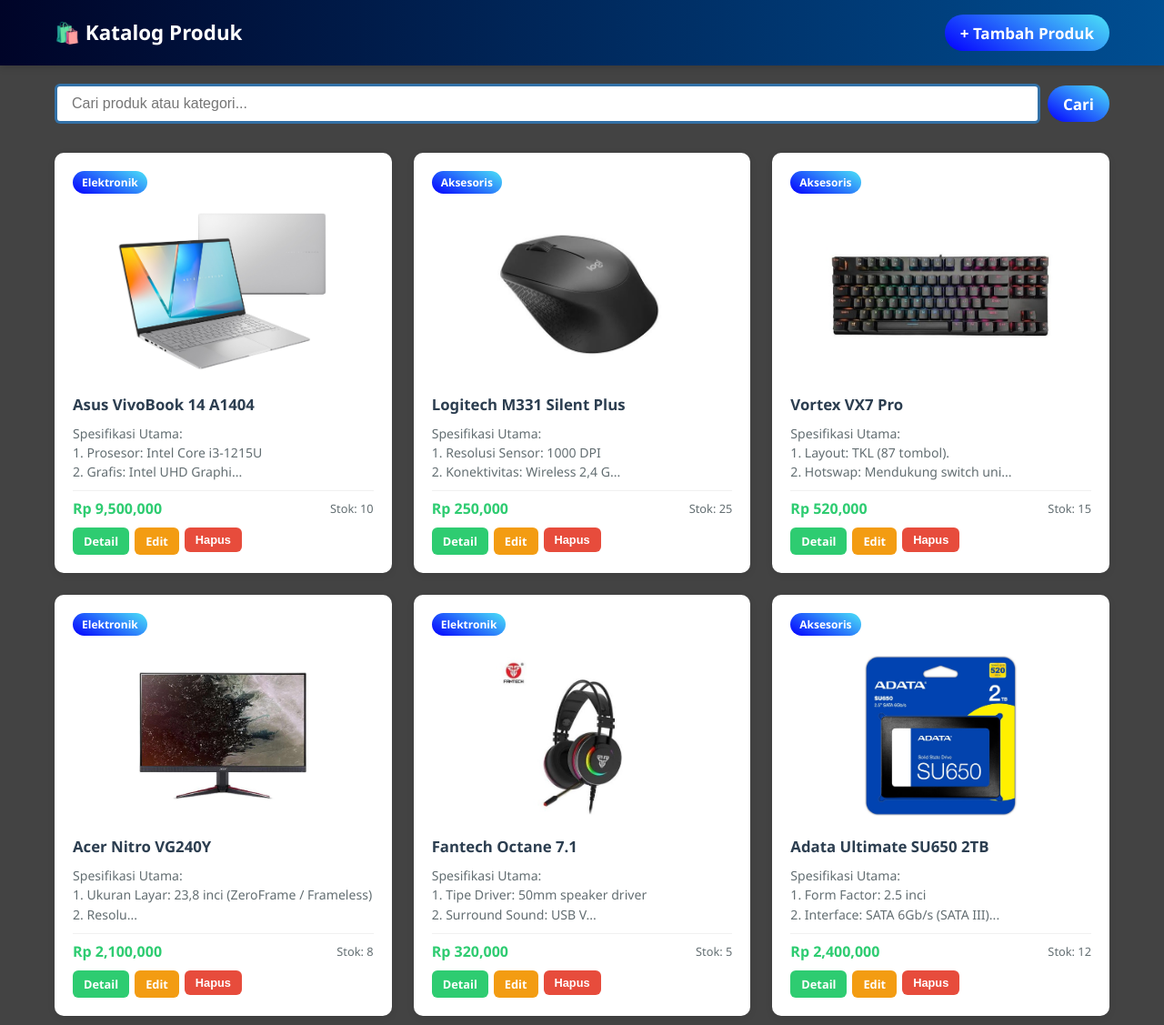
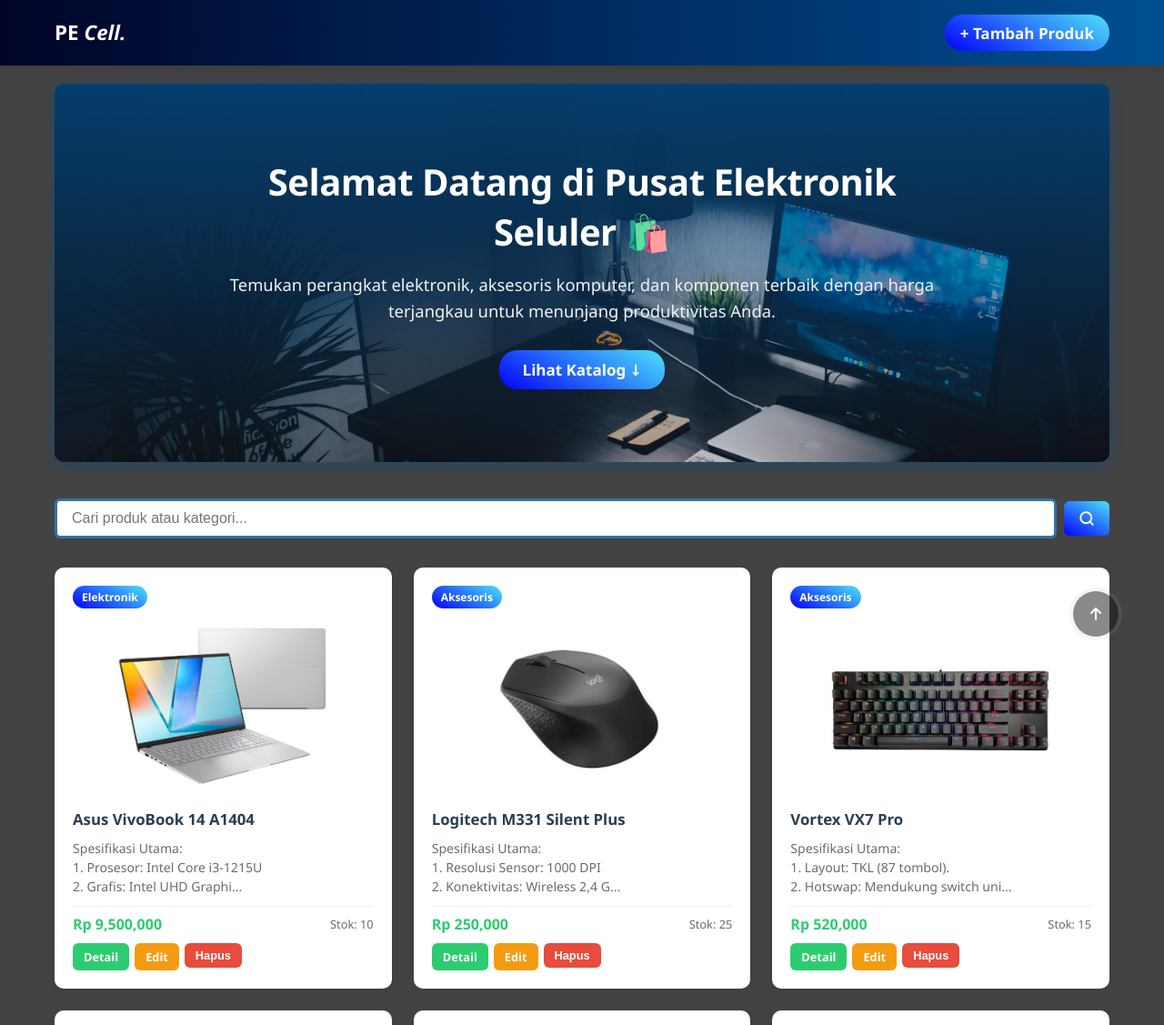
Before and after one commit to FirzaYudistira24/THT_SE, a Flask app: page / in a window 1280 px wide. Shown: the top 1127 px of the page at 91% size. Run offline with Flask 3, Linux system fonts and the light colour scheme; data comes from the database, SQL or seed files in the repository.

Commit message:
Perbaikan: Header hero dan tombol search

```diff
--- a/Mini Project/Templates/index.html
+++ b/Mini Project/Templates/index.html
@@ -3,14 +3,15 @@
 <head>
     <meta charset="UTF-8">
     <meta name="viewport" content="width=device-width, initial-scale=1.0">
-    <title>Katalog Produk</title>
+    <title>PE Cell</title>
     <link rel="stylesheet" href="{{ url_for('static', filename='css/style.css') }}">
 </head>
 <body>
 
     <nav class="navbar">
         <div class="container">
-            <h1 class="logo">🛍️ Katalog Produk</h1>
+            <h1 class="logo"><span class="logo-pe">PE</span>
+                <em><span class="logo-cell">Cell.</span></em></h1>
             <a href="{{ url_for('tambah') }}" class="btn btn-primary">+ Tambah Produk</a>
         </div>
     </nav>
@@ -26,17 +27,33 @@
             {% endif %}
         {% endwith %}
 
+        <header class="hero-section">
+            <div class="hero-content">
+                <h1>Selamat Datang di Pusat Elektronik Seluler 🛍️</h1>
+                <p>Temukan perangkat elektronik, aksesoris komputer, dan komponen terbaik dengan harga terjangkau untuk menunjang produktivitas Anda.</p>
+                <!-- Tombol shortcut untuk langsung scroll ke bawah -->
+                <a href="#katalog" class="btn btn-hero">Lihat Katalog ↓</a>
+            </div>
+        </header>
+
         <!-- Search Bar -->
-        <div class="search-section">
+        <div id="katalog" class="search-section">
             <form method="GET" action="/">
                 <div class="search-bar">
                     <input
                         type="text"
                         name="search"
                         placeholder="Cari produk atau kategori..."
-                        value="{{ search }}"
-                    >
-                    <button type="submit" class="btn btn-primary">Cari</button>
+                        value="{{ search }}" >
+
+                    <!--Tombol Search -->
+                    <button type="submit" class="btn btn-search-icon">
+                        <!-- SVG Ikon Search dari Feather Icons -->
+                        <svg xmlns="http://w3.org" width="18" height="18" viewBox="0 0 24 24" fill="none" stroke="currentColor" stroke-width="2.5" stroke-linecap="round" stroke-linejoin="round" class="feather feather-search">
+                            <circle cx="11" cy="11" r="8"></circle>
+                            <line x1="21" y1="21" x2="16.65" y2="16.65"></line>
+                        </svg>
+                    </button>
                     {% if search %}
                         <a href="/" class="btn btn-secondary">Reset</a>
                     {% endif %}
@@ -97,6 +114,14 @@
 
     </main>
 
+    <!-- Tombol back to top -->
+    <button id="backToTop" class="button">
+        <svg class="svgIcon" viewBox="0 0 384 512">
+            <path d="M214.6 41.4c-12.5-12.5-32.8-12.5-45.3 0l-160 160c-12.5 12.5-12.5 32.8 0 45.3s32.8 12.5 45.3 0L160 141.2V448c0 17.7 14.3 32 32 32s32-14.3 32-32V141.2L329.4 246.6c12.5 12.5 32.8 12.5 45.3 0s12.5-32.8 0-45.3l-160-160z"></path>
+        </svg>
+    </button>
+    <script src="{{ url_for('static', filename='js/main.js') }}"></script>
+
     <footer>
         <div class="container">
             <p>© 2026 Katalog Produk — Dibuat oleh Firza Yudistira</p>
```
